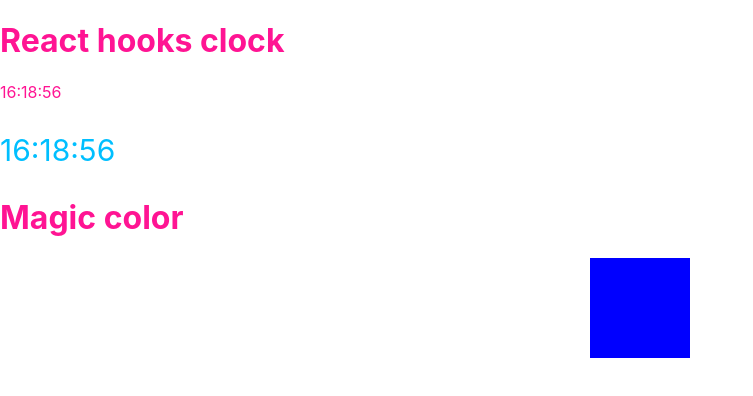
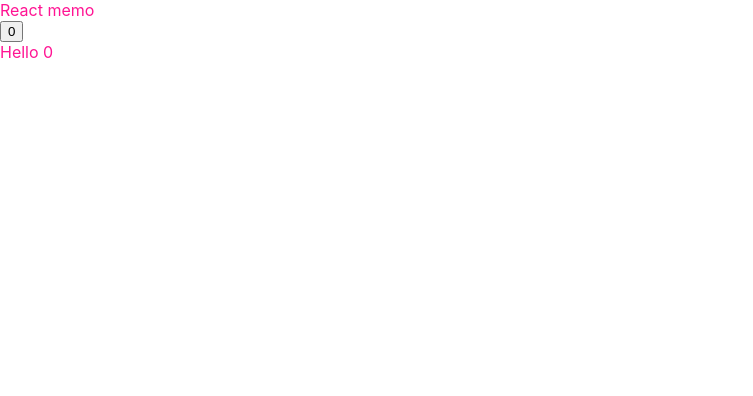
Before and after one commit to rosa-fe/react-hooks-basic, a React (Create React App) app: page / in a window 1280 px wide. Shown: the top 396 px of the page, without its empty margins (0-753 px from the left). Built offline with nearby package versions, Linux system fonts and the light colour scheme.

Commit message:
react memo, useCallback, useMemo

```diff
--- a/src/App.js
+++ b/src/App.js
@@ -1,4 +1,4 @@
-import React, { useState } from "react";
+import React, { useState, useCallback } from "react";
 import "./App.scss";
 import ToDo from "./components/Todo";
 import TodoForm from "./components/TodoForm";
@@ -7,8 +7,10 @@
 import CustomClock from "./components/hooks";
 import BetterClock from "./components/BetterClock";
 import MagicColor from "./components/MagicColor";
+import Demo from "./components/reactMemo/Demo";
 
 function App() {
+  const [count, setCount] = useState(0);
   const [todoList, setTodoList] = useState([
     { id: 1, title: "Thao" },
     { id: 2, title: "FE" },
@@ -43,14 +45,29 @@
       {/* <ColorBox /> */}
       {/* <ToDo todos={todoList} onTodoClick={clickTodo} /> */}
 
-      <h1>React hooks clock</h1>
+      {/* <h1>React hooks clock</h1> */}
       {/* {showClock && <Clock />}
       <button onClick={() => setshowClock(false)}>Hide Clock</button> */}
-      <CustomClock />
+      {/* <CustomClock />
       <BetterClock />
 
       <h1>Magic color</h1>
-      <MagicColor />
+      <MagicColor /> */}
+
+      <div>React memo</div>
+      <button onClick={() => setCount(count + 1)}>{count}</button>
+      <Demo
+        name={count}
+        onClick={
+          // useCallback(
+          () => {
+            console.log("aaa");
+          }
+          // , [])
+
+          // return {};
+        }
+      />
     </div>
   );
 }
--- /dev/null
+++ b/src/components/reactMemo/Demo.js
@@ -0,0 +1,7 @@
+import React from "react";
+
+function Demo(props) {
+  console.log(props.name);
+  return <div onClick={props.onClick}>Hello {props.name}</div>;
+}
+export default React.memo(Demo);
```
